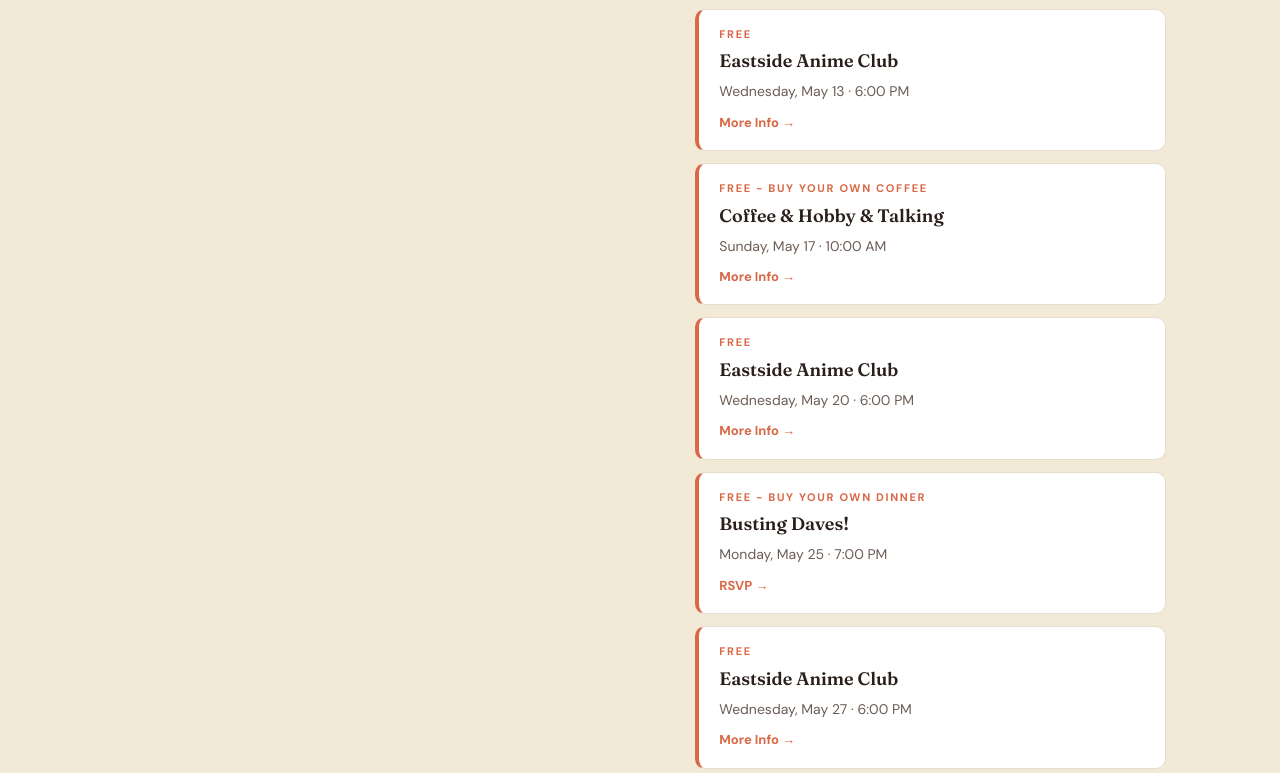
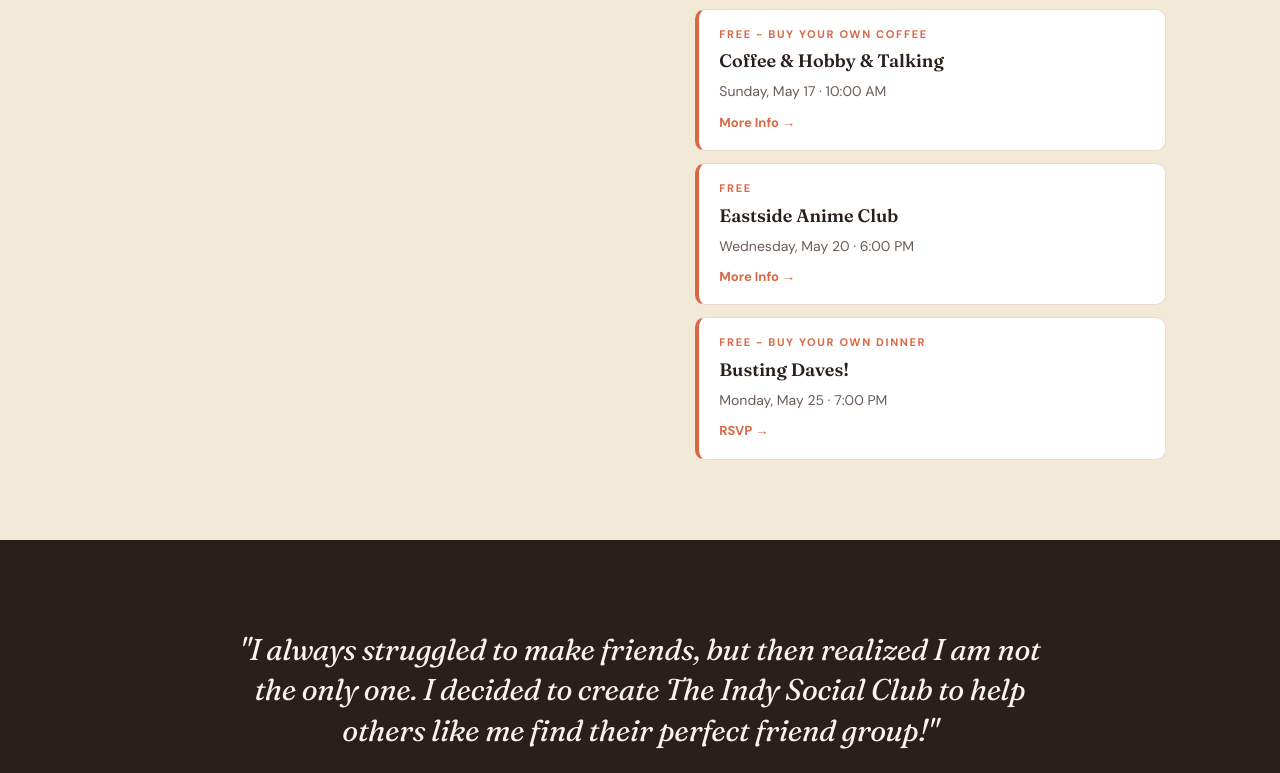
Before and after one commit to bebsterboo/IndySocialClubWebsite, a plain HTML site: page index.html in a window 1280 px wide. Shown: the part 2570-3343 px from the top of the page. Drawn offline with Linux system fonts and the light colour scheme.

Commit message:
Update index.html

```diff
--- a/index.html
+++ b/index.html
@@ -551,90 +551,10 @@
       },
             {
         title: "Eastside Anime Club",
-        date: "2026-05-13",
-        dateLabel: "Free",
-        timeLabel: "Wednesday, May 13 · 6:00 PM",
-        link: " https://luma.com/rv3km88p",
-        linkText: "More Info"
-      },
-            {
-        title: "Eastside Anime Club",
         date: "2026-05-20",
         dateLabel: "Free",
         timeLabel: "Wednesday, May 20 · 6:00 PM",
         link: "https://luma.com/5b2i6jfv",
-        linkText: "More Info"
-      },
-            {
-        title: "Eastside Anime Club",
-        date: "2026-05-27",
-        dateLabel: "Free",
-        timeLabel: "Wednesday, May 27 · 6:00 PM",
-        link: "https://luma.com/pk1sz21t",
-        linkText: "More Info"
-      },
-            {
-        title: "Eastside Anime Club",
-        date: "2026-06-03",
-        dateLabel: "Free",
-        timeLabel: "Wednesday, June 3 · 6:00 PM",
-        link: "https://luma.com/fe3y5z0r",
-        linkText: "More Info"
-      },
-            {
-        title: "Eastside Anime Club",
-        date: "2026-06-10",
-        dateLabel: "Free",
-        timeLabel: "Wednesday, June 10 · 6:00 PM",
-        link: "https://luma.com/28f6xfpr",
-        linkText: "More Info"
-      },
-                  {
-        title: "Eastside Anime Club",
-        date: "2026-06-17",
-        dateLabel: "Free",
-        timeLabel: "Wednesday, June 17 · 6:00 PM",
-        link: "https://luma.com/bnn16l1x",
-        linkText: "More Info"
-      },
-                  {
-        title: "Eastside Anime Club",
-        date: "2026-06-24",
-        dateLabel: "Free",
-        timeLabel: "Wednesday, June 24 · 6:00 PM",
-        link: "https://luma.com/wjpf9kab",
-        linkText: "More Info"
-      },
-                  {
-        title: "Eastside Anime Club",
-        date: "2026-07-01",
-        dateLabel: "Free",
-        timeLabel: "Wednesday, July 1 · 6:00 PM",
-        link: "https://luma.com/rb93ga6r",
-        linkText: "More Info"
-      },
-                  {
-        title: "Eastside Anime Club",
-        date: "2026-07-08",
-        dateLabel: "Free",
-        timeLabel: "Wednesday, July 8 · 6:00 PM",
-        link: "https://luma.com/r34fouoq",
-        linkText: "More Info"
-      },
-                        {
-        title: "Eastside Anime Club",
-        date: "2026-07-15",
-        dateLabel: "Free",
-        timeLabel: "Wednesday, July 15 · 6:00 PM",
-        link: "https://luma.com/lp4lxcah",
-        linkText: "More Info"
-      },
-                        {
-        title: "Eastside Anime Club",
-        date: "2026-07-22",
-        dateLabel: "Free",
-        timeLabel: "Wednesday, July 22 · 6:00 PM",
-        link: " https://luma.com/k453grbu",
         linkText: "More Info"
       },
                         {
```
